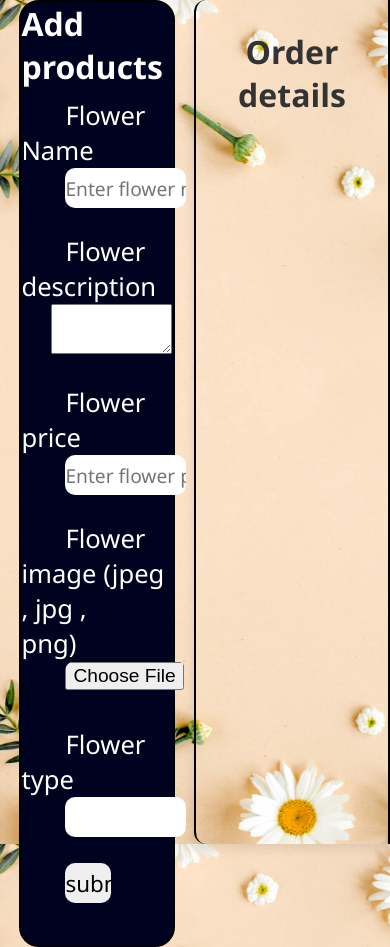
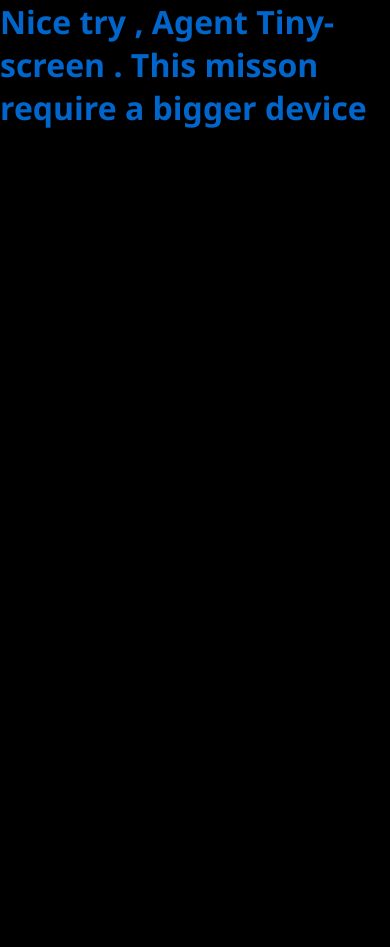
Before and after one commit to NagarajPattegr/flowerspot_backend, a PHP site: page /admin.php in a window 390 px wide. After the commit the page ends 128 px from the top, so only its background shows below. Run offline with PHP 8.4, Linux system fonts and the light colour scheme; data that the repository does not hold is empty.

Commit message:
some changes done

```diff
--- a/admin.php
+++ b/admin.php
@@ -1,6 +1,14 @@
+<?php
+session_start();
+  if(isset($_SESSION['id'])){
+    if($_SESSION['id'] != 3){
+    header("Location:login.php");
+   exit();
+    }
+  }
+?>
 <!DOCTYPE html>
 <html lang="en">
-
 <head>
     <meta charset="UTF-8">
     <meta name="viewport" content="width=device-width, initial-scale=1.0">
@@ -9,8 +17,8 @@
     <link rel="icon" href="./includes/website_logo.png">
     <link rel="stylesheet" href="./css/adminpage.css">
 </head>
-
 <body>
+    <div id="formbl"></div>
     <div id="hero-section">
         <div id="outer-container">
             <div id="container">
--- a/css/adminpage.css
+++ b/css/adminpage.css
@@ -18,13 +18,13 @@ body{
     width: 100%;
     display: grid;
     grid-template-columns:repeat(auto-fit , minmax(500px , 1fr));
+    position: relative;
 }
 #orders , #outer-container{
     width: 50%;
     height: 100%;
 }
 #outer-container{
-
     display: flex;
     align-items: center;
     justify-content: center;
@@ -37,6 +37,7 @@ body{
 }
 #orders{
     border-left:2px solid rgb(0, 0, 0);
+
 }
 #product-desc{
     height: 50px;
@@ -52,7 +53,7 @@ body{
     font-size: 1.3rem;
 }
 #orders {
-    max-width: 800px;
+    max-width: 1000px;
     margin: 40px auto;
     /* background-color: #f8f8f8; */
     padding: 30px;
@@ -85,3 +86,15 @@ body{
 #order_card{
     border-bottom: 2px solid blue;
 }
+#formbl{
+    width:100vw;
+    height: 100vh;
+    background-color: black;
+    color: #0066cc;
+    display: none;
+    position: relative;
+    z-index: 100;
+}
+#orders::-webkit-scrollbar{
+    display: none;
+}
--- a/js/admin.js
+++ b/js/admin.js
@@ -1,6 +1,22 @@
 const form = document.querySelector('#myform');
 const submit = document.querySelector("#submit");
 const message = document.getElementById("msg");
+if(window.innerWidth < 1024){
+    document.getElementById("formbl").style.display="block";
+    document.getElementById("hero-section").style.display="none";
+    document.getElementById("formbl").innerHTML="<h1>Nice try , Agent Tiny-screen . This misson require a bigger device</h1>";
+}
+window.addEventListener("resize",()=>{
+    if(window.innerWidth < 1024){
+        document.getElementById("formbl").style.display="block";
+        document.getElementById("hero-section").style.display="none";
+        document.getElementById("formbl").innerHTML="<h1>Nice try , Agent Tiny-screen . This misson require a bigger device</h1>";
+    }else{
+    document.getElementById("hero-section").style.display="block";
+    document.getElementById("formbl").style.display="none";
+    }
+    window.location.href="admin.php";
+})
 
 form.addEventListener("click",()=>{
     if(errormessage.style.display=="block")
--- a/js/cart.js
+++ b/js/cart.js
@@ -18,6 +18,7 @@ async function getCartItems() {
 async function renderItems(){
     container.innerHTML='';
     const items = await getCartItems();
+    if(items){
     const card = document.createElement("div");
     card.classList.add("card");
     console.log(items);
@@ -34,6 +35,10 @@ async function renderItems(){
 `;
 container.appendChild(card);
     });
+}else{
+    container.innerHTML='No flowers , no love . Your cart is single and sad';
+    container.style.color="black";
+}
 }
 
 document.addEventListener("DOMContentLoaded", async(e) => {
--- a/js/login.js
+++ b/js/login.js
@@ -4,6 +4,7 @@ const errormessage = document.getElementById("error");
 form.addEventListener("click",()=>{
     if(errormessage.style.display=="block")
     errormessage.style.display="none";
+    console.log("Hello")
 })
 
 form.addEventListener("submit" , async (e)=>{
--- a/js/order.js
+++ b/js/order.js
@@ -17,6 +17,7 @@ async function getOrderItems() {
 }
 async function  renderOrders(){
     const items = await getOrderItems();
+    if(items){
     items.forEach(item => {
         const card = document.createElement("div");
         card.classList.add("card");
@@ -33,6 +34,10 @@ async function  renderOrders(){
 
         container.appendChild(card);
     });
+}else{
+    container.innerHTML='No orders yet . Are you just here to smell the flowers?';
+    container.style.color="black";
+}
 }
 document.addEventListener("DOMContentLoaded",()=>{
 renderOrders();
```
